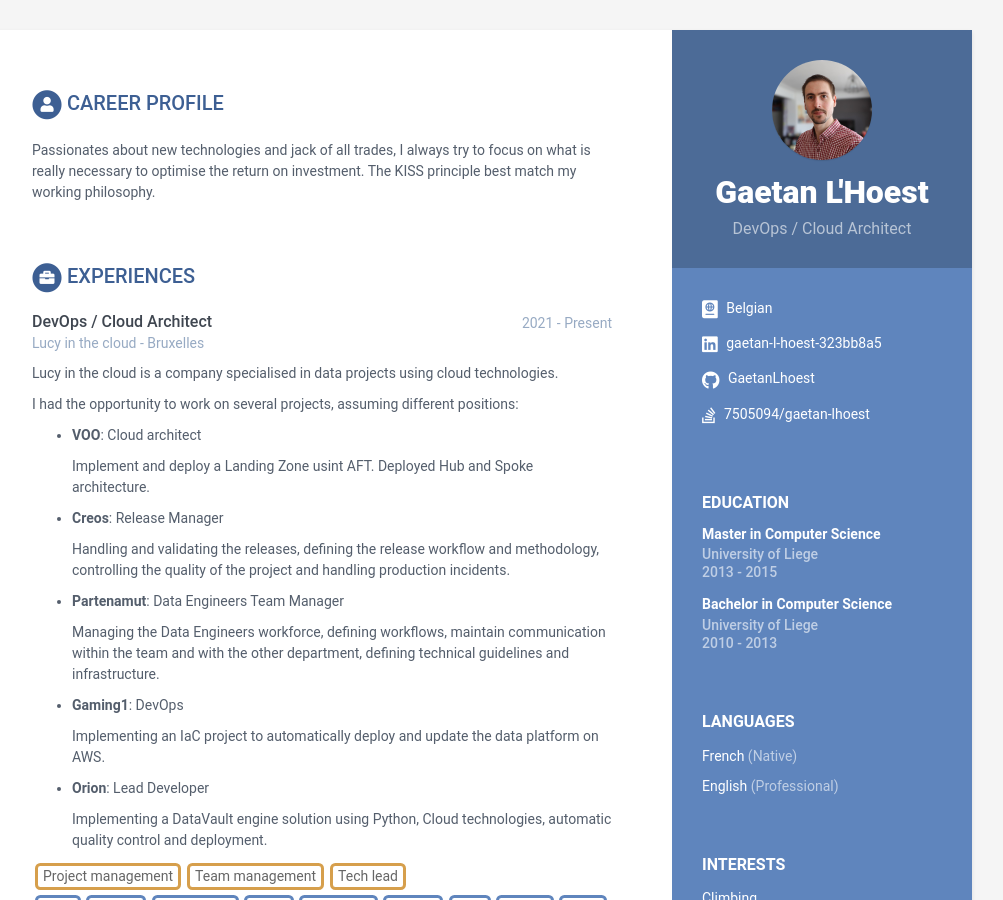
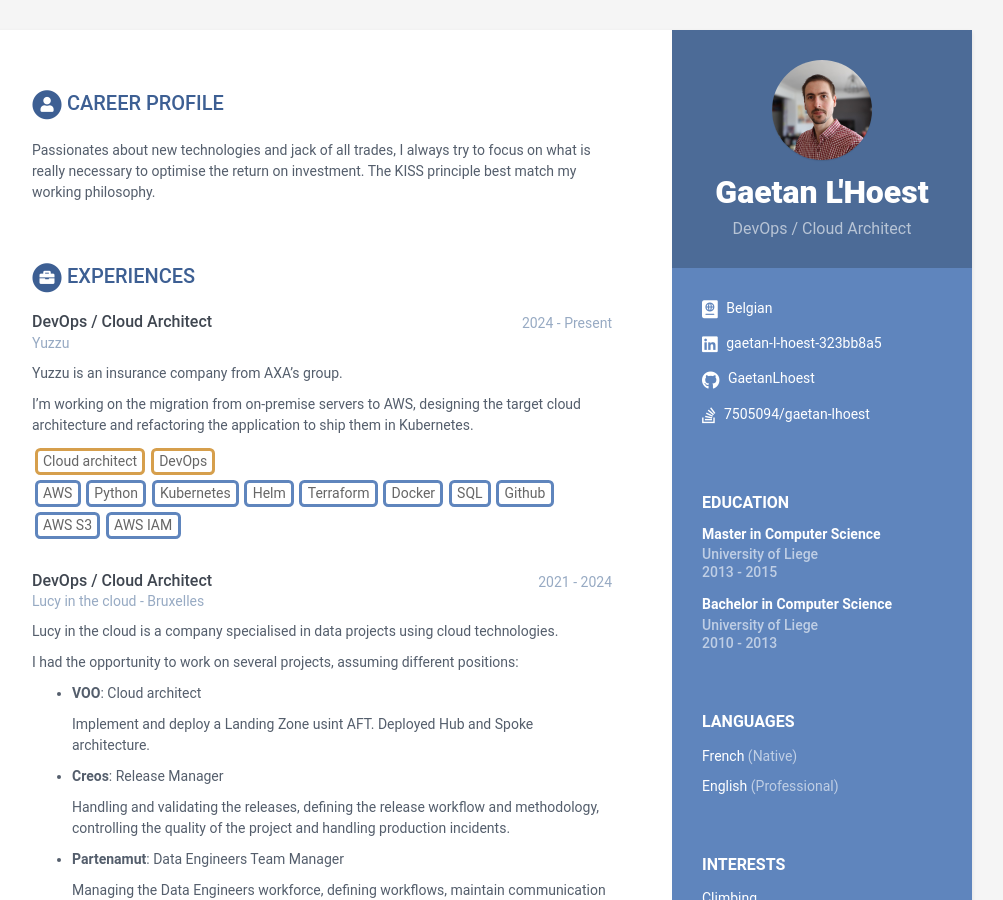
Before and after one commit to GaetanLhoest/digital-cv, a Jekyll site: the page built from index.html, in a window 1280 px wide and 900 px high. Shown: the whole window, without its empty margins (168-1171 px from the left). Built offline with Jekyll 4.4.1, drawn with Linux system fonts in a browser that asks for light colours.

Commit message:
add yuzzu experience

```diff
--- a/_data/data.yml
+++ b/_data/data.yml
@@ -62,7 +62,30 @@ education:
 
 experiences:
   - role: DevOps / Cloud Architect
-    time: 2021 - Present
+    time: 2024 - Present
+    company: Yuzzu
+    details: |
+      Yuzzu is an insurance company from AXA's group.
+
+      I'm working on the migration from on-premise servers to AWS, designing the target cloud architecture and refactoring the application to ship them in Kubernetes.
+
+    pms:
+      - Cloud architect
+      - DevOps
+    techs:
+      - AWS
+      - Python
+      - Kubernetes
+      - Helm
+      - Terraform
+      - Docker
+      - SQL
+      - Github
+      - AWS S3
+      - AWS IAM
+
+  - role: DevOps / Cloud Architect
+    time: 2021 - 2024
     company: Lucy in the cloud - Bruxelles
     details: |
       Lucy in the cloud is a company specialised in data projects using cloud technologies.
```
